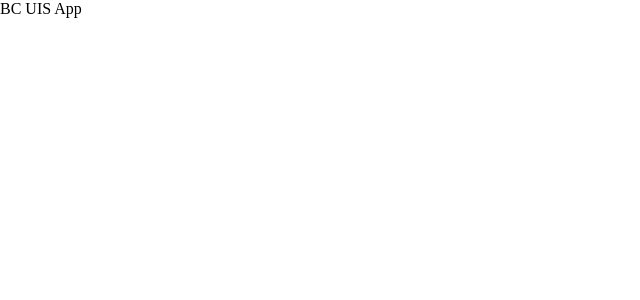
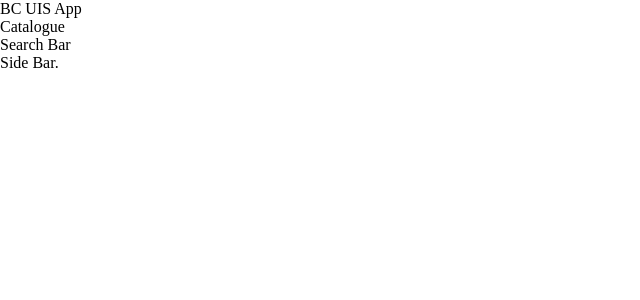
Before and after one commit to rogerwangcs/BC-UIS, a React (Create React App) app in the folder client/: page / in a window 1280 px wide. Shown: the top 300 px of the page, without its empty margins (0-640 px from the left). Built offline with nearby package versions, Linux system fonts and the light colour scheme.

Commit message:
add js files

```diff
--- a/client/package.json
+++ b/client/package.json
@@ -3,7 +3,6 @@
   "version": "1.0.0",
   "private": true,
   "dependencies": {
-    "eslint": "^5.7.0",
     "react": "^16.5.2",
     "react-dom": "^16.5.2",
     "react-scripts": "2.0.5"
--- a/client/src/App.js
+++ b/client/src/App.js
@@ -1,10 +1,17 @@
 import React, { Component } from 'react';
+
+import SideBar from "./SideBar.js"
+import SearchBar from "./SearchBar.js"
+import Catalogue from "./Catalogue.js"
 
 class App extends Component {
   render() {
     return (
       <div className="App">
        BC UIS App
+        <Catalogue/>
+        <SearchBar/>
+        <SideBar/>
       </div>
     );
   }
--- /dev/null
+++ b/client/src/Catalogue.js
@@ -0,0 +1,17 @@
+import React, { Component } from 'react';
+
+class Catalogue extends Component {
+  constructor(props) {
+    super(props);
+    this.state = {  }
+  }
+  render() {
+    return (
+    <div>
+      Catalogue
+    </div>
+    );
+  }
+}
+
+export default Catalogue;
--- /dev/null
+++ b/client/src/SearchBar.js
@@ -0,0 +1,17 @@
+import React, { Component } from 'react';
+
+class SearchBar extends Component {
+  constructor(props) {
+    super(props);
+    this.state = {  }
+  }
+  render() {
+    return (
+    <div>
+      Search Bar
+    </div>
+    );
+  }
+}
+
+export default SearchBar;
--- /dev/null
+++ b/client/src/SideBar.js
@@ -0,0 +1,17 @@
+import React, { Component } from 'react';
+
+class SideBar extends Component {
+  constructor(props) {
+    super(props);
+    this.state = {  }
+  }
+  render() {
+    return (
+    <div>
+      Side Bar.
+    </div>
+    );
+  }
+}
+
+export default SideBar;
--- a/client/src/index.js
+++ b/client/src/index.js
@@ -9,4 +9,5 @@ ReactDOM.render(<App />, document.getElementById('root'));
 // If you want your app to work offline and load faster, you can change
 // unregister() to register() below. Note this comes with some pitfalls.
 // Learn more about service workers: http://bit.ly/CRA-PWA
+
 serviceWorker.unregister();
```
Also changed, not shown: 1 other file (tests, documents, lock files or other folders).
